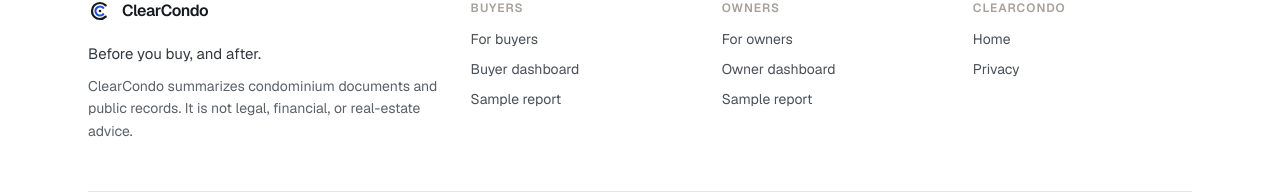
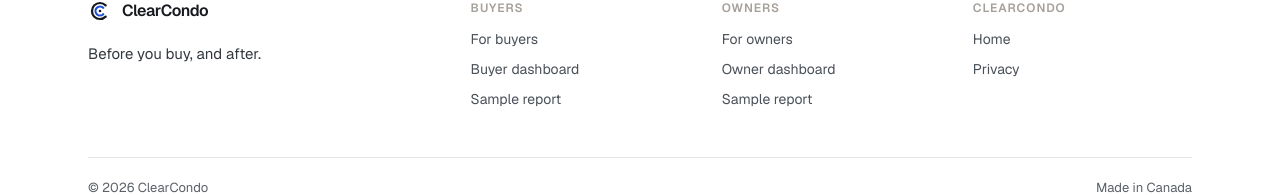
Before and after one commit to sakshit2004/clearcondo, a Next.js app: page /app/own in a window 1280 px wide. Shown: the part 1002-1197 px from the top of the page. Built offline with nearby package versions, Linux system fonts and the light colour scheme; no server answers; sample sign-in values are in the browser's storage.

Commit message:
Footer: drop the disclaimer line under the logo
Co-Authored-By: Claude Opus 5.5 <noreply@anthropic.com>
Claude-Session: https://claude.ai/code/session_01LA7JEBiPkP7GPe25vYH6YV

```diff
--- a/components/Footer.tsx
+++ b/components/Footer.tsx
@@ -35,10 +35,6 @@ export default function Footer() {
           <div className="col-span-2 sm:col-span-1 max-w-sm">
             <Logo size={24} />
             <p className="text-[15px] text-ink2 leading-relaxed mt-3">Before you buy, and after.</p>
-            <p className="text-sm text-subtle leading-relaxed mt-2">
-              ClearCondo summarizes condominium documents and public records. It is not legal, financial, or
-              real-estate advice.
-            </p>
           </div>
           {COLUMNS.map((c) => (
             <nav key={c.title} aria-label={c.title}>
```
